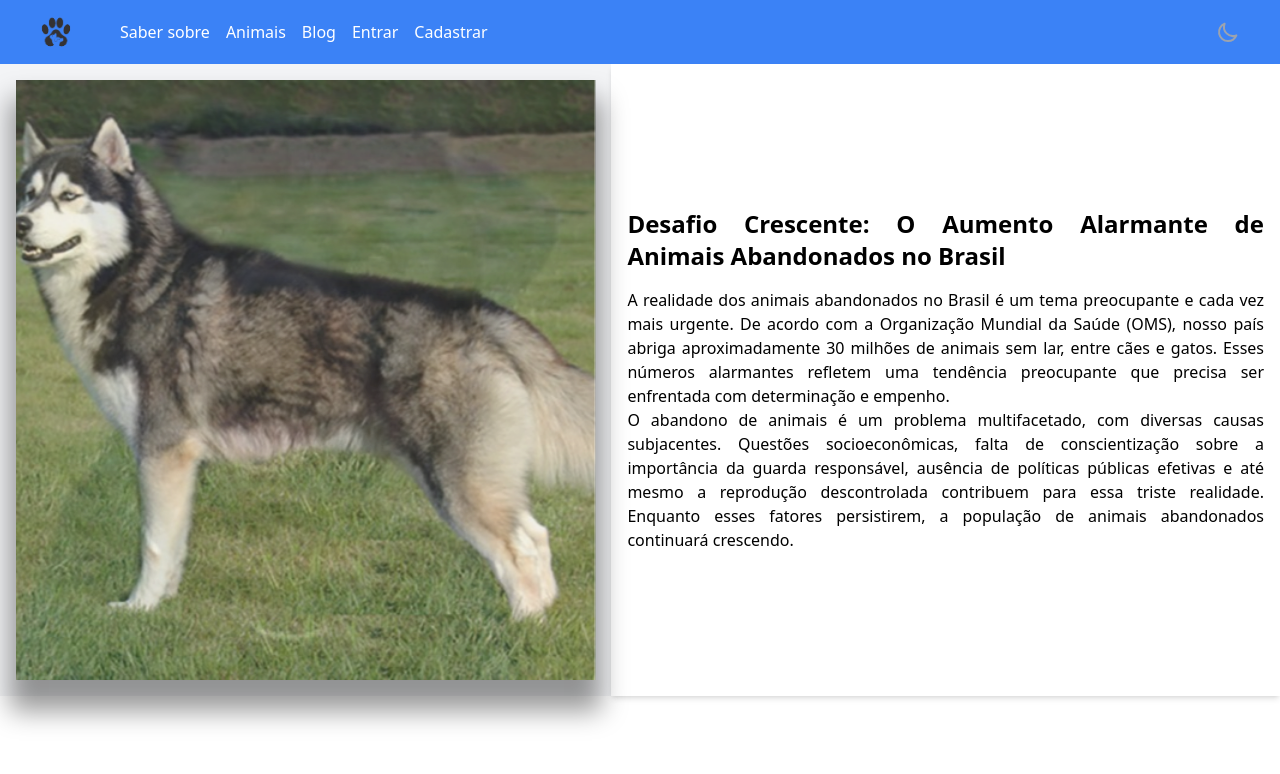
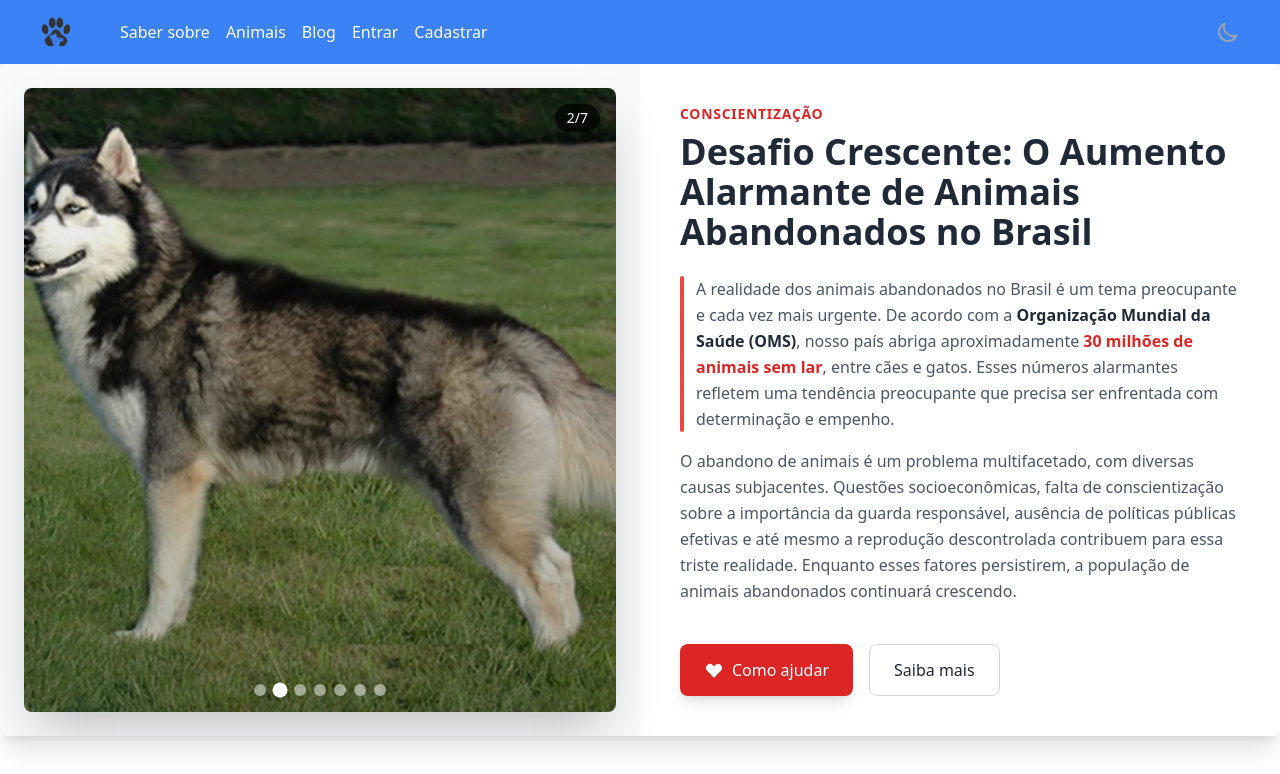
Before and after one commit to vinefps/projeto-canil-react, a React (Vite) app in the folder canil-vite/: page / in a window 1280 px wide. Shown: the top 774 px of the page. Built offline with nearby package versions, Linux system fonts and the light colour scheme.

Commit message:
Update MainContent.tsx

```diff
--- a/canil-vite/src/components/homeComponents/MainContent.tsx
+++ b/canil-vite/src/components/homeComponents/MainContent.tsx
@@ -1,6 +1,6 @@
 import { useEffect, useState } from "react";
 
-const Maincontent = () => {
+const MainContent = () => {
   const dogs = [
     "bulldog-frances.jpg",
     "husky-siberiano.jpg",
@@ -12,46 +12,83 @@ const Maincontent = () => {
   ];
 
   const [currentImage, setCurrentImage] = useState(0);
+  const [isAnimating, setIsAnimating] = useState(false);
 
   useEffect(() => {
     const timer = setInterval(() => {
-      setCurrentImage((prevImage: any) => (prevImage + 1) % dogs.length);
-    }, 3000);
+      setIsAnimating(true);
+      setTimeout(() => {
+        setCurrentImage((prevImage) => (prevImage + 1) % dogs.length);
+        setIsAnimating(false);
+      }, 500);
+    }, 5000);
 
     return () => clearInterval(timer);
   }, []);
 
+  const handleDotClick = (index) => {
+    setCurrentImage(index);
+  };
+
   return (
-    <div className="flex flex-col md:flex-row md:w-full">
-      <div className="w-full md:w-1/2 bg-gray-100 p-4">
-        <div className="">
-          <div className="w-72 relative md:w-full md:h-[600px] md:shadow-[0_25px_25px_6px_rgba(0,0,0,.4)]">
-            {dogs.map((dog, index) => (
-              <img
+    <div className="flex flex-col md:flex-row w-full bg-gray-50 overflow-hidden rounded-lg shadow-xl">
+      {/* Coluna da imagem */}
+      <div className="w-full md:w-1/2 p-6 flex items-center justify-center relative">
+        <div className="w-full h-96 md:h-full relative overflow-hidden rounded-lg shadow-2xl">
+          {dogs.map((dog, index) => (
+            <img
+              key={index}
+              className={`absolute inset-0 w-full h-full object-cover transition-all duration-700 ease-in-out transform ${
+                index === currentImage
+                  ? "opacity-100 scale-100"
+                  : "opacity-0 scale-110"
+              } ${isAnimating ? "blur-sm" : "blur-0"}`}
+              src={dog}
+              alt={`Cão abandonado - ${dog.replace('.jpg', '')}`}
+            />
+          ))}
+
+          {/* Overlay com gradiente */}
+          <div className="absolute inset-0 bg-gradient-to-t from-black/50 to-transparent opacity-70 z-10"></div>
+
+          {/* Contador de slide */}
+          <div className="absolute top-4 right-4 bg-black/70 text-white px-3 py-1 rounded-full text-sm font-medium z-20">
+            {currentImage + 1}/{dogs.length}
+          </div>
+
+          {/* Navegação por pontos */}
+          <div className="absolute bottom-4 left-0 right-0 flex justify-center gap-2 z-20">
+            {dogs.map((_, index) => (
+              <button
                 key={index}
-                className={`absolute w-full h-full object-cover transition-opacity duration-500 ${index === currentImage ? "opacity-100" : "opacity-0"
-                  }`}
-                src={dog}
-                alt="Cão"
+                onClick={() => handleDotClick(index)}
+                className={`w-3 h-3 rounded-full transition-all duration-300 ${
+                  index === currentImage ? "bg-white scale-125" : "bg-white/50"
+                }`}
+                aria-label={`Ir para slide ${index + 1}`}
               />
             ))}
           </div>
         </div>
       </div>
-      <div className="w-full md:w-1/2 bg-white p-4 md:w-[700px] text-justify shadow-md">
-        <div className="flex flex-col items-center h-full justify-center py-3.5">
-          <h2 className="text-2xl font-bold mb-4">
-            Desafio Crescente: O Aumento Alarmante de Animais Abandonados no
-            Brasil
-          </h2>
-          <p>
+
+      {/* Coluna do texto */}
+      <div className="w-full md:w-1/2 bg-white p-6 md:p-10 flex flex-col justify-center">
+        <span className="text-red-600 font-semibold text-sm uppercase tracking-wider mb-2">Conscientização</span>
+        <h2 className="text-3xl md:text-4xl font-bold mb-6 text-gray-800 leading-tight">
+          Desafio Crescente: O Aumento Alarmante de Animais Abandonados no Brasil
+        </h2>
+
+        <div className="space-y-4 text-gray-600 leading-relaxed">
+          <p className="relative pl-4 before:content-[''] before:absolute before:left-0 before:top-0 before:bottom-0 before:w-1 before:bg-red-500 before:rounded-full">
             A realidade dos animais abandonados no Brasil é um tema preocupante
-            e cada vez mais urgente. De acordo com a Organização Mundial da
-            Saúde (OMS), nosso país abriga aproximadamente 30 milhões de animais
-            sem lar, entre cães e gatos. Esses números alarmantes refletem uma
+            e cada vez mais urgente. De acordo com a <span className="font-semibold text-gray-800">Organização Mundial da
+            Saúde (OMS)</span>, nosso país abriga aproximadamente <span className="font-semibold text-red-600">30 milhões de animais
+            sem lar</span>, entre cães e gatos. Esses números alarmantes refletem uma
             tendência preocupante que precisa ser enfrentada com determinação e
             empenho.
           </p>
+
           <p>
             O abandono de animais é um problema multifacetado, com diversas
             causas subjacentes. Questões socioeconômicas, falta de
@@ -61,10 +98,22 @@ const Maincontent = () => {
             fatores persistirem, a população de animais abandonados continuará
             crescendo.
           </p>
+
+          <div className="flex gap-4 pt-6">
+            <button className="px-6 py-3 bg-red-600 text-white font-medium rounded-lg shadow-lg hover:bg-red-700 transition-all duration-300 flex items-center gap-2">
+              <svg xmlns="http://www.w3.org/2000/svg" className="h-5 w-5" viewBox="0 0 20 20" fill="currentColor">
+                <path fillRule="evenodd" d="M3.172 5.172a4 4 0 015.656 0L10 6.343l1.172-1.171a4 4 0 115.656 5.656L10 17.657l-6.828-6.829a4 4 0 010-5.656z" clipRule="evenodd" />
+              </svg>
+              Como ajudar
+            </button>
+            <button className="px-6 py-3 bg-white text-gray-800 font-medium rounded-lg border border-gray-300 hover:bg-gray-50 transition-all duration-300">
+              Saiba mais
+            </button>
+          </div>
         </div>
       </div>
     </div>
   );
 };
 
-export default Maincontent;
+export default MainContent;
```
